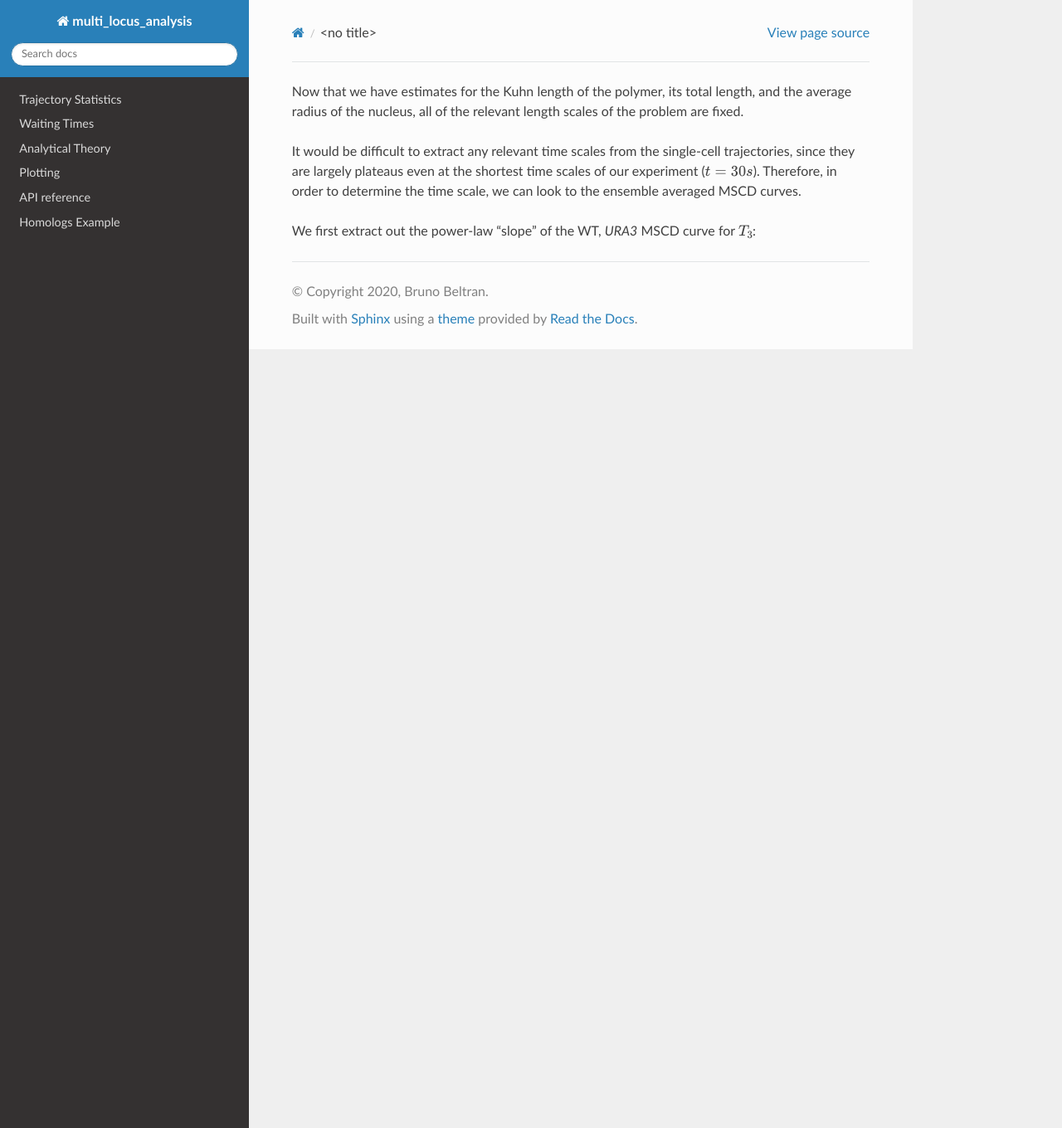
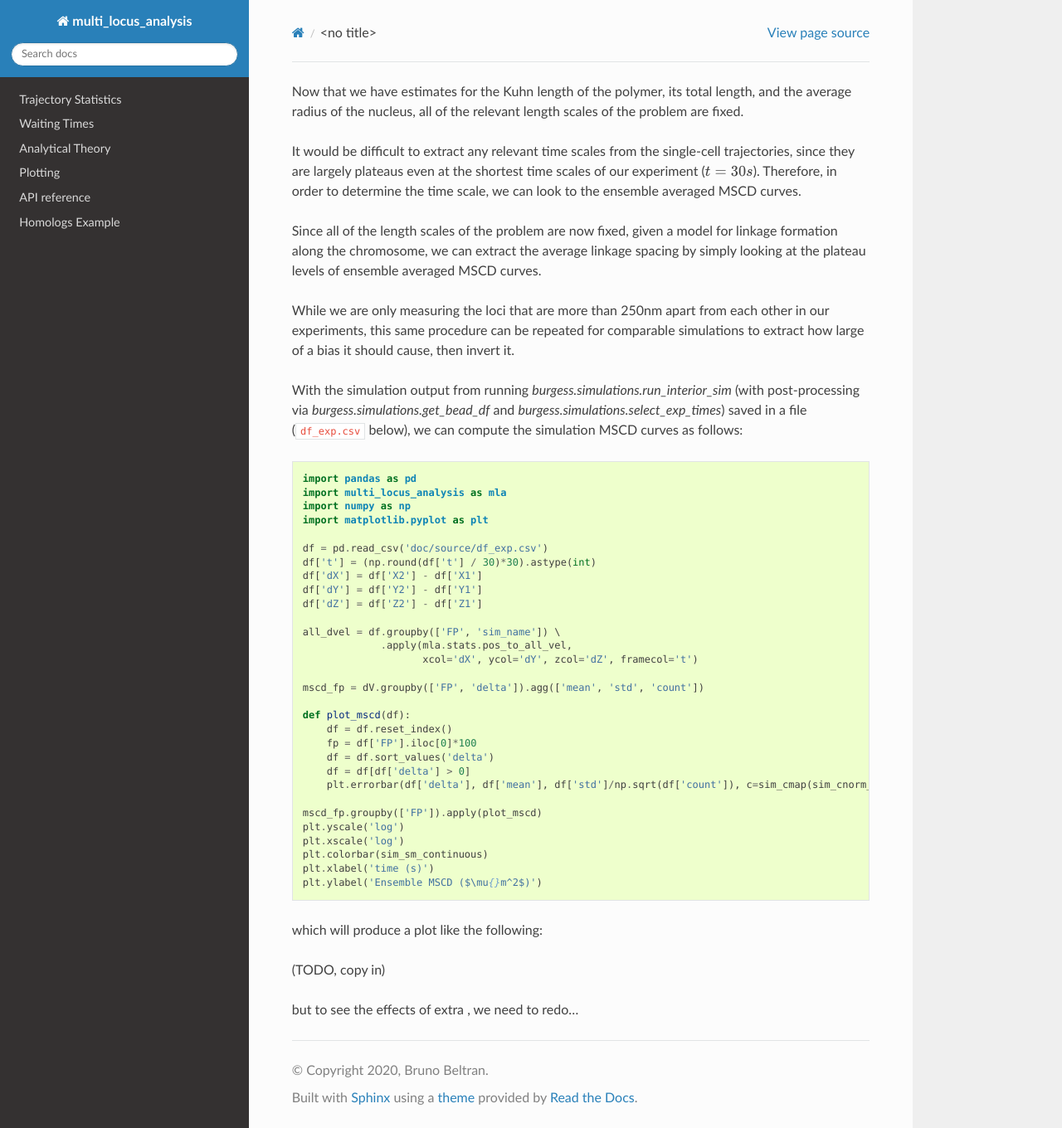
Before and after one commit to brunobeltran/multi_locus_analysis, a Sphinx documentation site: the page built from doc/source/determining-diffusivity.rst, in a window 1280 px wide and 1360 px high. Shown: the whole window at 83% size. Built offline with Sphinx 7.4.7 and the Read the Docs theme 2.0.0, drawn with Linux system fonts in a browser that asks for light colours.

Commit message:
DOC: more pnas figures to rst

```diff
--- a/doc/source/determining-diffusivity.rst
+++ b/doc/source/determining-diffusivity.rst
@@ -7,5 +7,57 @@ trajectories, since they are largely plateaus even at the shortest time scales
 of our experiment (:math:`t = 30s`). Therefore, in order to determine the time
 scale, we can look to the ensemble averaged MSCD curves.
 
-We first extract out the power-law "slope" of the WT, *URA3* MSCD curve for
-:math:`T_3`:
+Since all of the length scales of the problem are now fixed, given a model for
+linkage formation along the chromosome, we can extract the average linkage
+spacing by simply looking at the plateau levels of ensemble averaged MSCD
+curves.
+
+While we are only measuring the loci that are more than 250nm apart from each
+other in our experiments, this same procedure can be repeated for comparable
+simulations to extract how large of a bias it should cause, then invert it.
+
+With the simulation output from running `burgess.simulations.run_interior_sim`
+(with post-processing via `burgess.simulations.get_bead_df` and
+`burgess.simulations.select_exp_times`) saved in a file (``df_exp.csv`` below),
+we can compute the simulation MSCD curves as follows:
+
+.. code:: python
+
+    import pandas as pd
+    import multi_locus_analysis as mla
+    import numpy as np
+    import matplotlib.pyplot as plt
+
+    df = pd.read_csv('doc/source/df_exp.csv')
+    df['t'] = (np.round(df['t'] / 30)*30).astype(int)
+    df['dX'] = df['X2'] - df['X1']
+    df['dY'] = df['Y2'] - df['Y1']
+    df['dZ'] = df['Z2'] - df['Z1']
+
+    all_dvel = df.groupby(['FP', 'sim_name']) \
+                 .apply(mla.stats.pos_to_all_vel,
+                        xcol='dX', ycol='dY', zcol='dZ', framecol='t')
+
+    mscd_fp = dV.groupby(['FP', 'delta']).agg(['mean', 'std', 'count'])
+
+    def plot_mscd(df):
+        df = df.reset_index()
+        fp = df['FP'].iloc[0]*100
+        df = df.sort_values('delta')
+        df = df[df['delta'] > 0]
+        plt.errorbar(df['delta'], df['mean'], df['std']/np.sqrt(df['count']), c=sim_cmap(sim_cnorm_continuous(fp)))
+
+    mscd_fp.groupby(['FP']).apply(plot_mscd)
+    plt.yscale('log')
+    plt.xscale('log')
+    plt.colorbar(sim_sm_continuous)
+    plt.xlabel('time (s)')
+    plt.ylabel('Ensemble MSCD ($\mu{}m^2$)')
+
+which will produce a plot like the following:
+
+(TODO, copy in)
+
+.. .. figure::
+
+but to see the effects of extra , we need to redo...
```
Also changed, not shown: doc/source/homolog_example.rst (+28 -1 lines), 2 other files.
